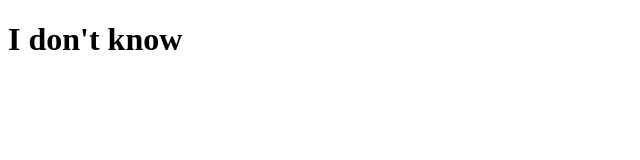
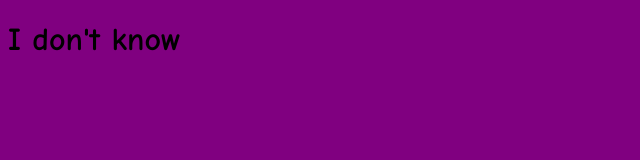
Before and after one commit to ashwritescode/thisisathing, a plain HTML site: page index.html in a window 1280 px wide. Shown: the whole page, without its empty margins (0-640 px from the left). Drawn offline with Linux system fonts and the light colour scheme.

Commit message:
more things

```diff
--- a/index.html
+++ b/index.html
@@ -3,6 +3,7 @@
 <head>
 	<meta charset="UTF-8">
 	<title>This is a webpage probably</title>
+	<link rel="stylesheet" href="style.css">
 </head>
 <body>
 	<h1>I don't know</h1>
--- /dev/null
+++ b/style.css
@@ -0,0 +1,4 @@
+body{
+	background:purple;
+	font-family: comic sans ms;
+}
```
